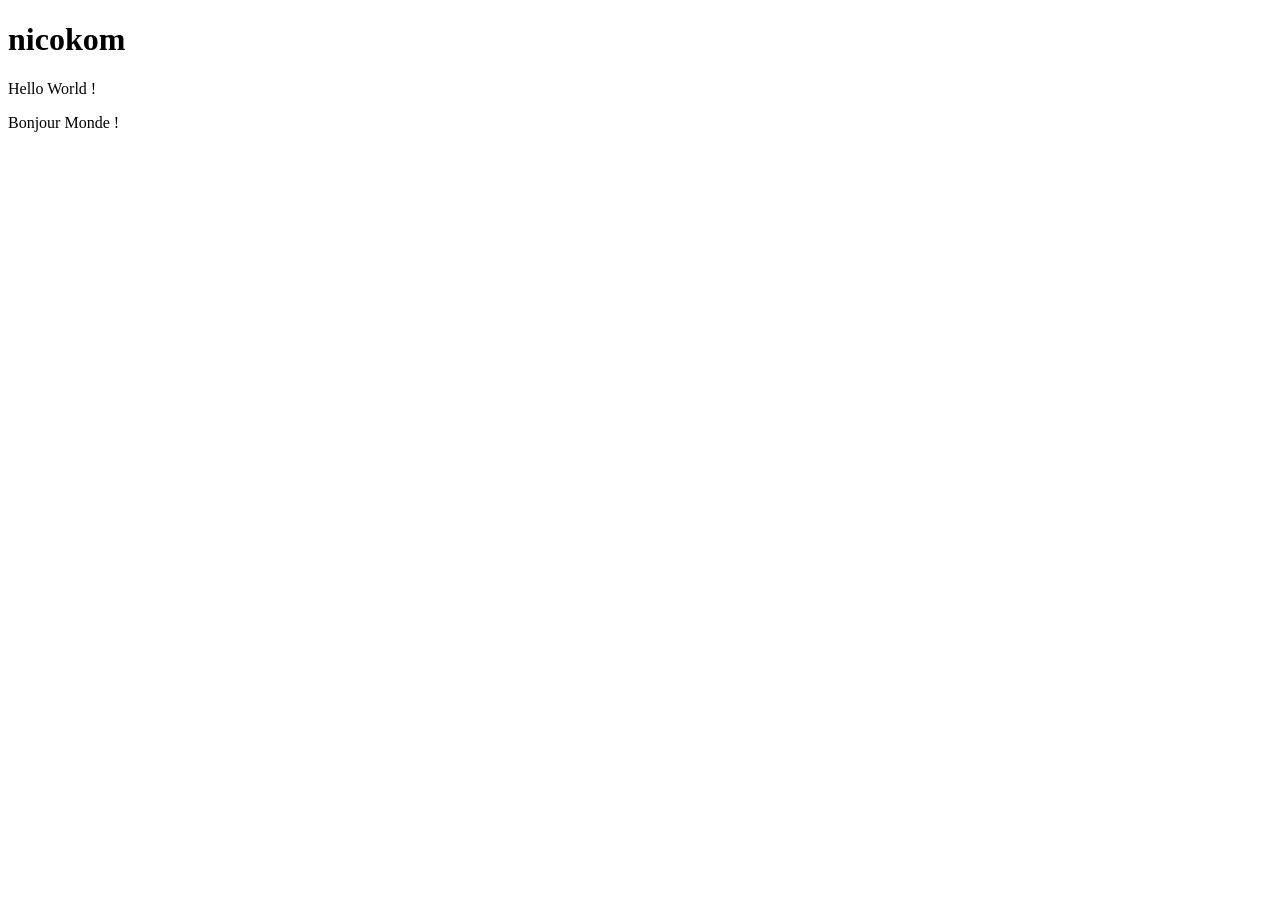
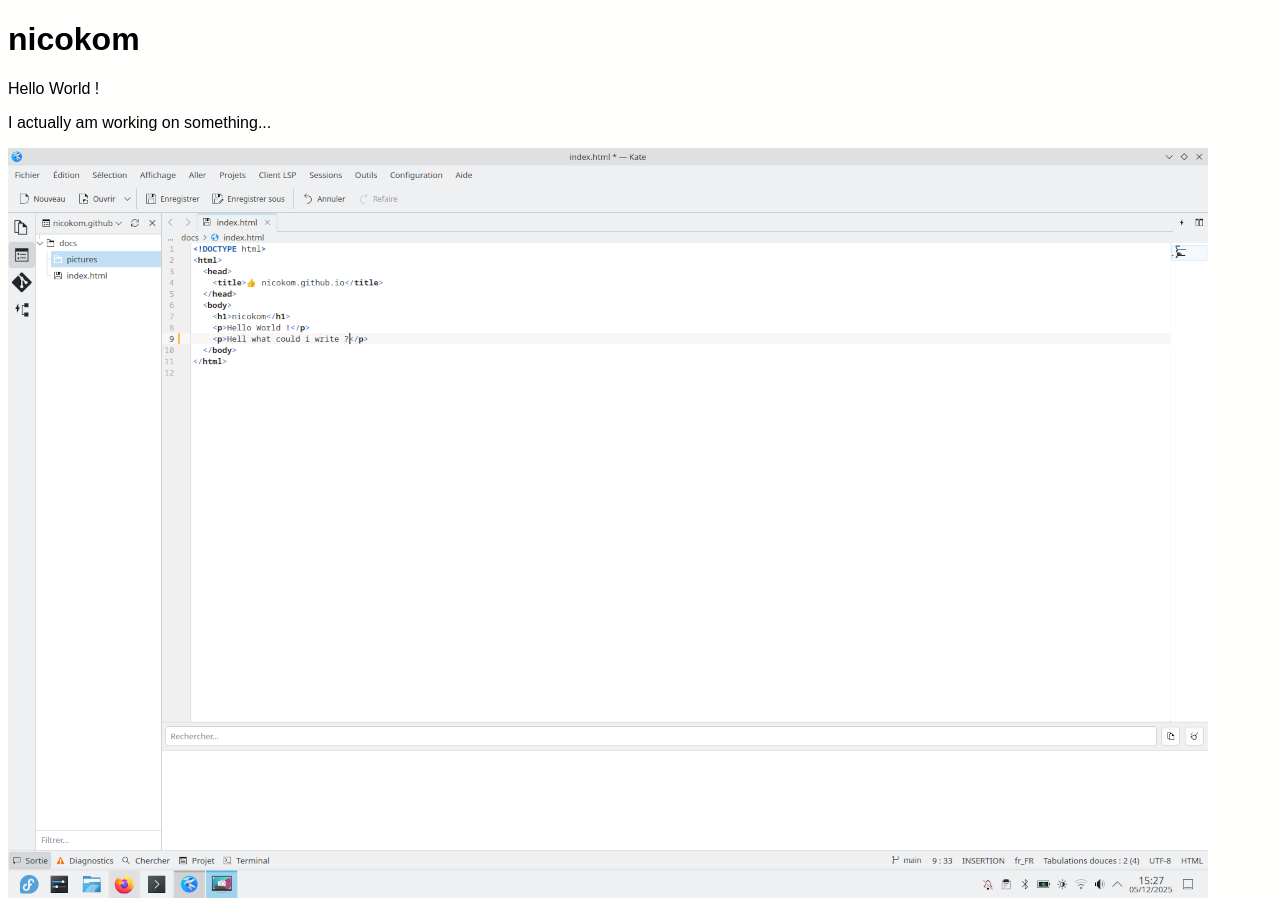
Before and after one commit to nicokom/nicokom.github.io, a plain HTML site: page docs/index.html in a window 1280 px wide. Before the commit the page ends 800 px from the top, so only its background shows below. Drawn offline with Linux system fonts and the light colour scheme.

Commit message:
Standby version

```diff
--- a/docs/index.html
+++ b/docs/index.html
@@ -2,10 +2,18 @@
 <html>
   <head>
     <title>👍 nicokom.github.io</title>
+    <style>
+    html {
+    background-color: #fffffe;
+    font-family: sans-serif;
+    color: #000001;
+    }
+    </style>
   </head>
   <body>
     <h1>nicokom</h1>
     <p>Hello World !</p>
-    <p>Bonjour Monde !</p>
+    <p>I actually am working on something...</p>
+    <img src="pictures/screenshot_20251205_152729.png" alt="Hell, what could I write ?">
   </body>
 </html>
```
Also changed, not shown: docs/pictures/screenshot_20251205_152729.png (added).
